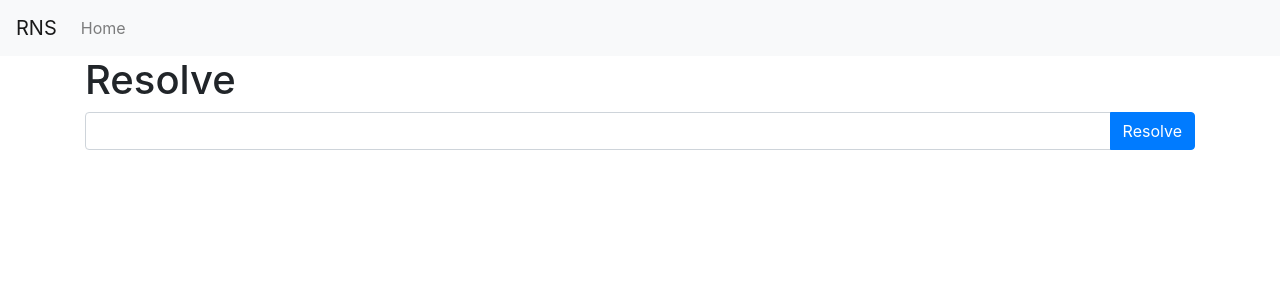
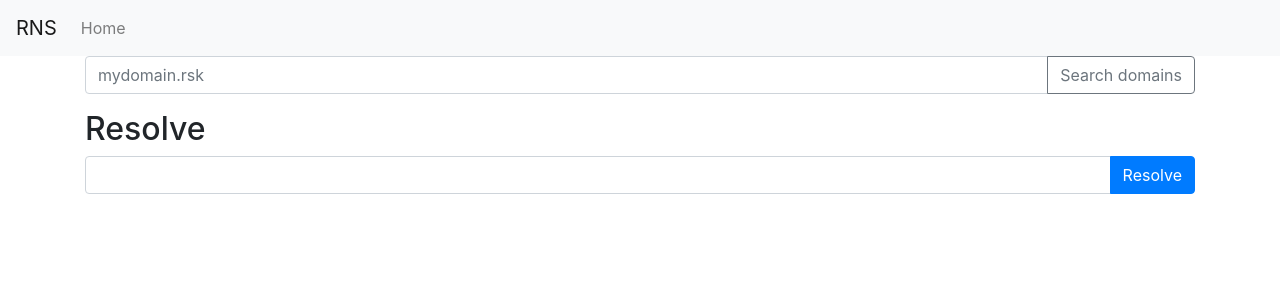
Before and after one commit to rsksmart/rns-manager-react, a React (Create React App) app: page / in a window 1280 px wide. Shown: the top 300 px of the page. Built offline with nearby package versions, Linux system fonts and the light colour scheme.

Commit message:
Get domain state

```diff
--- a/package.json
+++ b/package.json
@@ -5,6 +5,7 @@
   "dependencies": {
     "bootstrap": "^4.3.1",
     "eth-ens-namehash": "^2.0.8",
+    "js-sha3": "^0.8.0",
     "react": "^16.8.3",
     "react-bootstrap": "^1.0.0-beta.5",
     "react-dom": "^16.8.3",
--- a/src/app/App.js
+++ b/src/app/App.js
@@ -1,6 +1,6 @@
 import React, { Component } from 'react';
-import { Header, ResolverAddressComponent } from './components';
-import { Container } from 'react-bootstrap';
+import { Header, ResolverAddressComponent, DomainStateComponent } from './components';
+import { Container, Row, Col } from 'react-bootstrap';
 
 class App extends Component {
   render() {
@@ -8,7 +8,12 @@ class App extends Component {
       <React.Fragment>
         <Header />
         <Container>
-          <ResolverAddressComponent />
+          <Row>
+            <Col><DomainStateComponent /></Col>
+          </Row>
+          <Row>
+            <Col><ResolverAddressComponent /></Col>
+          </Row>
         </Container>
       </React.Fragment>
     );
--- a/src/app/actions.js
+++ b/src/app/actions.js
@@ -1,4 +1,7 @@
-import { REQUEST_RESOLVE_ADDRESS, RECEIVE_RESOLVE_ADDRESS } from './types';
+import {
+  REQUEST_RESOLVE_ADDRESS, RECEIVE_RESOLVE_ADDRESS,
+  REQUEST_DOMAIN_STATE, RECEIVE_DOMAIN_STATE
+} from './types';
 
 export const requestResolveAddress = domain => ({
   type: REQUEST_RESOLVE_ADDRESS,
@@ -9,3 +12,13 @@ export const receiveResolveAddress = address => ({
   type: RECEIVE_RESOLVE_ADDRESS,
   address
 });
+
+export const requestDomainState = domain => ({
+  type: REQUEST_DOMAIN_STATE,
+  domain
+});
+
+export const receiveDomainState = state => ({
+  type: RECEIVE_DOMAIN_STATE,
+  state
+});
--- /dev/null
+++ b/src/app/components/DomainStateComponent.js
@@ -0,0 +1,14 @@
+import React, { Component } from 'react';
+import DomainStateContainer from '../containers/DomainStateContainer';
+
+class DomainStateComponent extends Component {
+  render () {
+    return (
+      <div>
+        <DomainStateContainer />
+      </div>
+    );
+  }
+}
+
+export default DomainStateComponent;
--- a/src/app/components/ResolverAddressComponent.js
+++ b/src/app/components/ResolverAddressComponent.js
@@ -5,7 +5,7 @@ class ResolveAddressComponent extends Component {
   render () {
     return (
       <div>
-        <h1>Resolve</h1>
+        <h2>Resolve</h2>
         <ResolverAddressContainer />
       </div>
     );
--- a/src/app/components/index.js
+++ b/src/app/components/index.js
@@ -1,2 +1,3 @@
 export { default as Header } from './Header';
 export { default as ResolverAddressComponent } from './ResolverAddressComponent';
+export { default as DomainStateComponent } from './DomainStateComponent';
--- /dev/null
+++ b/src/app/containers/DomainStateContainer.js
@@ -0,0 +1,39 @@
+import React from 'react';
+import { connect } from 'react-redux';
+import { getAuctionState } from '../operations';
+import { Form, InputGroup, FormControl, Button } from 'react-bootstrap';
+
+const mapStateToProps = state => ({
+  auctionState: state.auctionState,
+  auctionStateLoading: state.auctionStateLoading
+});
+
+const DomainStateContainer = ({
+  dispatch,
+  auctionState,
+  auctionStateLoading
+}) => {
+  let input;
+
+  return (
+    <Form onSubmit={e => {
+      e.preventDefault();
+      dispatch(getAuctionState(input.value));
+    }}>
+      <InputGroup className="mb-3">
+        <FormControl
+          placeholder="mydomain.rsk"
+          aria-label="mydomain.rsk"
+          aria-describedby="domain"
+          ref={node => (input = node)}
+        />
+        <InputGroup.Append>
+          <Button type="submit" variant="outline-secondary">Search domains</Button>
+        </InputGroup.Append>
+      </InputGroup>
+      <p>{auctionStateLoading ? 'Loading...' : auctionState}</p>
+    </Form>
+  );
+}
+
+export default connect(mapStateToProps)(DomainStateContainer);
--- a/src/app/operations.js
+++ b/src/app/operations.js
@@ -1,5 +1,9 @@
-import { requestResolveAddress, receiveResolveAddress } from './actions'
-import { hash as namehash } from 'eth-ens-namehash'
+import {
+  requestResolveAddress, receiveResolveAddress,
+  requestDomainState, receiveDomainState
+} from './actions';
+import { hash as namehash } from 'eth-ens-namehash';
+import { keccak_256 as sha3 } from 'js-sha3';
 
 export const resolveAddress = domain => dispatch => {
   dispatch(requestResolveAddress(domain));
@@ -31,4 +35,50 @@ export const resolveAddress = domain => dispatch => {
       resolve(result);
     });
   });
+};
+
+export const getAuctionState = domain => dispatch => {
+  dispatch(requestDomainState(domain));
+
+  const registrar = window.web3.eth.contract([
+    {
+      "constant": true,
+      "inputs": [
+        { "name": "_hash", "type": "bytes32" }
+      ],
+      "name": "state",
+      "outputs": [
+        { "name": "", "type": "uint8" }
+      ],
+      "payable": false,
+      "stateMutability": "view",
+      "type": "function"
+    }
+  ]).at('0x5269f5bc51cdd8aa62755c97229b7eeddd8e69a6');
+
+  const hash = '0x' + sha3(domain.split('.')[0]);
+
+  return new Promise((resolve, reject) => {
+    registrar.state(hash, (error, result) => {
+      if(error) reject(error);
+
+      let state = parseState(result);
+
+      dispatch(receiveDomainState(state));
+
+      resolve(state);
+    });
+  });
 }
+
+function parseState (state) {
+  let stateNumber = state.toNumber();
+
+  switch(stateNumber) {
+    case 0: return 'Open';
+    case 1: return 'Auction';
+    case 2: return 'Owned';
+    case 4: return 'Reveal';
+    default: return 'Invalid';
+  }
+}
--- a/src/app/reducers.js
+++ b/src/app/reducers.js
@@ -1,8 +1,12 @@
-import { REQUEST_RESOLVE_ADDRESS, RECEIVE_RESOLVE_ADDRESS } from './types';
+import {
+  REQUEST_RESOLVE_ADDRESS, RECEIVE_RESOLVE_ADDRESS,
+  REQUEST_DOMAIN_STATE, RECEIVE_DOMAIN_STATE } from './types';
 
 const initialState = {
   address: '',
-  resolveAddressLoading: false
+  resolveAddressLoading: false,
+  auctionState: null,
+  auctionStateLoading: false
 };
 
 const rootReducer = (state = initialState, action) => {
@@ -21,6 +25,20 @@ const rootReducer = (state = initialState, action) => {
         resolveAddressLoading: false
       };
     }
+    case REQUEST_DOMAIN_STATE: {
+      return {
+        ...state,
+        auctionState: '',
+        auctionStateLoading: true
+      };
+    }
+    case RECEIVE_DOMAIN_STATE: {
+      return {
+        ...state,
+        auctionState: action.state,
+        auctionStateLoading: false
+      };
+    }
     default: return state;
   }
 };
--- a/src/app/types.js
+++ b/src/app/types.js
@@ -1,2 +1,5 @@
 export const REQUEST_RESOLVE_ADDRESS = 'REQUEST_RESOLVE_ADDRESS';
 export const RECEIVE_RESOLVE_ADDRESS = 'RECEIVE_RESOLVE_ADDRESS';
+
+export const REQUEST_DOMAIN_STATE = 'REQUEST_DOMAIN_STATE';
+export const RECEIVE_DOMAIN_STATE = 'RECEIVE_DOMAIN_STATE';
```
Also changed, not shown: 1 other file (tests, documents, lock files or other folders).
